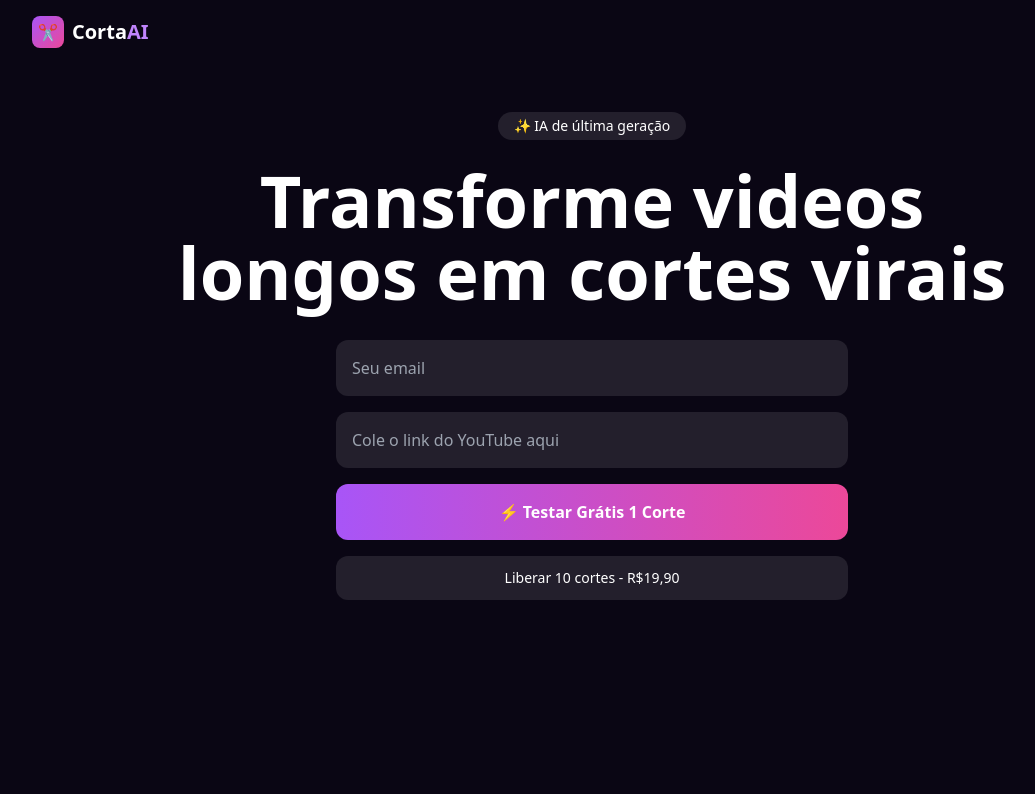
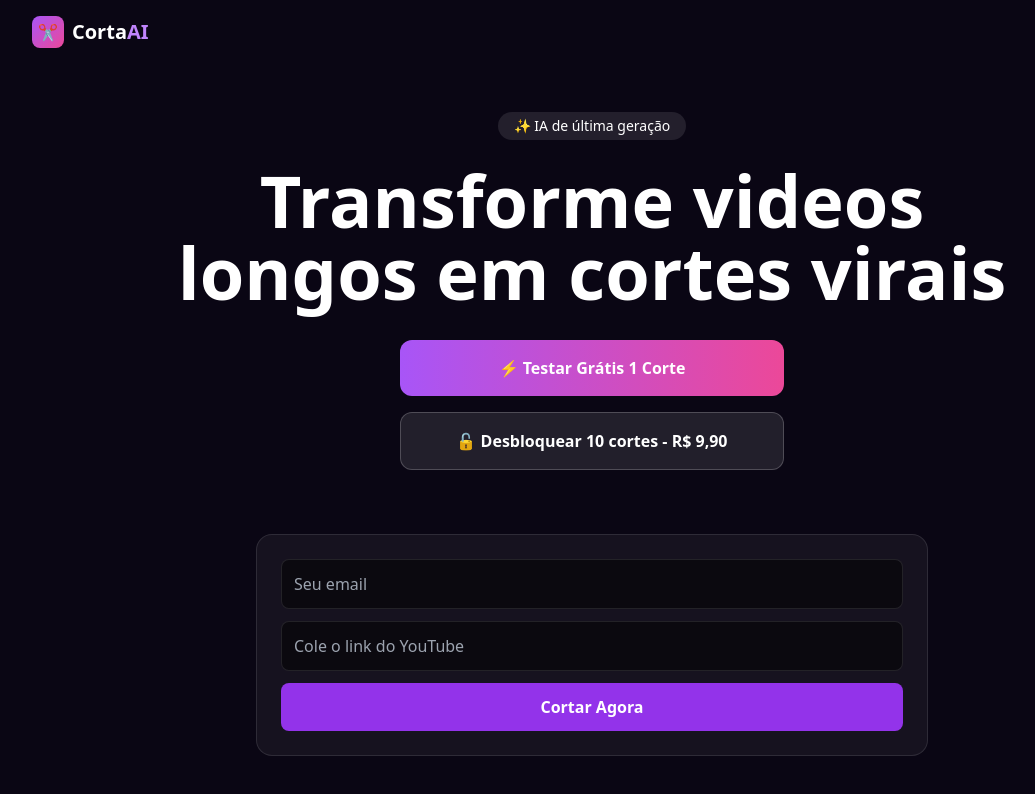
Before and after one commit to samyleandro1-wq/corta-ai-plano-b, a Next.js app: page / in a window 1280 px wide. Shown: the top 794 px of the page, without its empty margins (48-1083 px from the left). Built offline with nearby package versions, Linux system fonts and the light colour scheme.

Commit message:
Update page.js

```diff
--- a/app/page.js
+++ b/app/page.js
@@ -3,6 +3,7 @@ import { useState, useEffect } from "react";
 
 const EMAILS_VITALICIOS = ["samyleandro1@gmail.com"]
 const LINK_PAGAMENTO = "https://payment-link-v3.stone.com.br/pl_JZqWpY3oz7PaYgmf86hxb9w6LeyBKRGA"
+const LINK_MAKE = "https://hook.us2.make.com/1fz4oz342xcd3yjc"
 
 export default function Page() {
   const [url, setUrl] = useState("");
@@ -28,7 +29,7 @@ export default function Page() {
 
   async function cortarReal(){
     if(!url) return alert("Cola o link do YouTube");
-    if(!email) return alert("Cola seu email");
+    if(!email) return alert("Cola seu email pra receber o corte");
     setLoading(true);
     const videoId=pegarID(url);
     setId(videoId);
@@ -36,7 +37,7 @@ export default function Page() {
     const totalCortes=(isVitalicio || isPago)? 10 : 1;
     const novosCortes=Array.from({length: totalCortes}).map((_, i)=>{
       const inicio=60+(i*150)+Math.floor(Math.random()*100);
-      return { id:i, inicio, fim:inicio+60, titulo:`Corte ${i+1} - 1 minuto` }
+      return { id:i, inicio, fim:inicio+60, titulo:`Corte ${i+1} - 1 minuto`, link:`https://www.youtube.com/embed/${videoId}?start=${inicio}&end=${inicio+60}` }
     });
     setCuts(novosCortes);
     setLoading(false);
@@ -56,27 +57,38 @@ export default function Page() {
 async function baixarVideo(videoId, index) {
   try {
     setBaixandoId(videoId + "-" + index);
+
+    // 1. Pega o link do vídeo
     const res = await fetch("https://co.wuk.sh/api/json", {
       method: "POST",
       headers: { "Content-Type": "application/json", "Accept": "application/json" },
-        body: JSON.stringify({ url: `https://www.youtube.com/watch?v=${videoId}`, vQuality: "720" })
+      body: JSON.stringify({
+        url: `https://www.youtube.com/watch?v=${videoId}`,
+        vQuality: "720"
+      })
     });
     const data = await res.json();
     if (!data.url) throw new Error("sem url");
+
+    // 2. Baixa o arquivo de verdade pro aparelho
+    const fileRes = await fetch(data.url);
+    const blob = await fileRes.blob();
+    const blobUrl = URL.createObjectURL(blob);
+
     const a = document.createElement("a");
-      a.href = data.url;
-      a.download = `corte-${index + 1}.mp4`;
-      a.target = "_blank";
+    a.href = blobUrl;
+    a.download = `corte-${index + 1}.mp4`; // Nome que vai salvar
     document.body.appendChild(a);
     a.click();
     a.remove();
+    URL.revokeObjectURL(blobUrl);
+
   } catch (e) {
     alert("Erro ao baixar, tenta de novo");
   } finally {
     setBaixandoId(null);
   }
 }
-
   return (
     <div className="min-h-screen bg-[#0a0614] text-white">
       <header className="flex justify-between items-center p-4 max-w-6xl mx-auto">
@@ -90,23 +102,26 @@ export default function Page() {
         <div className="inline-block bg-white/10 px-4 py-1 rounded-full text-sm mb-6">✨ IA de última geração</div>
         <h1 className="text-5xl md:text-7xl font-black leading-tight">Transforme videos<br/>longos em cortes virais</h1>
 
-        <div className="flex flex-col gap-4 max-w-lg mx-auto mt-8">
-          <input value={email} onChange={e=>setEmail(e.target.value)} placeholder="Seu email" className="bg-white/10 p-4 rounded-xl" />
-          <input value={url} onChange={e=>setUrl(e.target.value)} placeholder="Cole o link do YouTube aqui" className="bg-white/10 p-4 rounded-xl" />
+        <div className="flex flex-col gap-4 max-w-sm mx-auto mt-8">
           <button onClick={cortarReal} className="bg-gradient-to-r from-purple-500 to-pink-500 py-4 rounded-xl font-bold">
             {loading? "Cortando..." : "⚡ Testar Grátis 1 Corte"}
           </button>
-          <a href={LINK_PAGAMENTO} target="_blank" className="bg-white/10 py-3 rounded-xl text-sm">Liberar 10 cortes - R$19,90</a>
+          <a href={LINK_PAGAMENTO} target="_blank" className="bg-white/10 border border-white/20 py-4 rounded-xl font-bold">🔓 Desbloquear 10 cortes - R$ 9,90</a>
         </div>
+
+        <div id="corte" className="mt-16 bg-white/5 p-6 rounded-2xl max-w-2xl mx-auto border border-white/10">
+          <input value={email} onChange={e=>setEmail(e.target.value)} placeholder="Seu email" className="w-full p-3 rounded-lg bg-black/50 border border-white/10 text-white mb-3" type="email"/>
+          <input value={url} onChange={e=>setUrl(e.target.value)} placeholder="Cole o link do YouTube" className="w-full p-3 rounded-lg bg-black/50 border border-white/10 text-white mb-3" />
+          <button onClick={cortarReal} className="w-full bg-purple-600 py-3 rounded-lg font-bold">Cortar Agora</button>
 
           {corteAtual && (
             <div className="mt-8">
-            <iframe id="player-do-corte" className="w-full max-w-3xl mx-auto aspect-video rounded-xl" allow="autoplay; encrypted-media" allowFullScreen></iframe>
+              <iframe id="player-do-corte" className="w-full h-[300px] rounded-xl" allow="autoplay; encrypted-media" allowFullScreen></iframe>
             </div>
           )}
 
           {cuts.length > 0 && (
-          <div className="mt-8 grid gap-3 text-left max-w-3xl mx-auto">
+            <div className="mt-8 grid gap-3 text-left">
               {cuts.map((c, idx) => (
                 <div key={c.id} className="flex justify-between items-center bg-black/50 p-3 rounded-lg border border-white/10">
                   <div>
@@ -114,13 +129,19 @@ export default function Page() {
                     <p className="text-xs text-white/50">{c.inicio}s - {c.fim}s</p>
                   </div>
                   <div className="flex gap-2">
-                  <button onClick={() => abrirCorte(c)} className="bg-white/10 px-3 py-1 rounded text-sm">Ver</button>
-                  <button onClick={() => baixarVideo(id, idx)} className="bg-purple-600 px-3 py-1 rounded text-sm font-bold">{baixandoId === (id + "-" + idx) ? "..." : "Baixar"}</button>
+                    <button onClick={()=>abrirCorte(c)} className="bg-white/10 px-3 py-1 rounded text-sm">Ver</button>
+                    <button
+                      onClick={()=>baixarVideo(id, idx)}
+                      className="bg-purple-600 px-3 py-1 rounded text-sm font-bold"
+                    >
+                      {baixandoId === id+"-"+idx? "Baixando..." : "Baixar"}
+                    </button>
                   </div>
                 </div>
               ))}
             </div>
           )}
+        </div>
       </main>
     </div>
   );
```
Lines whose indentation alone changed are shown as unchanged.
